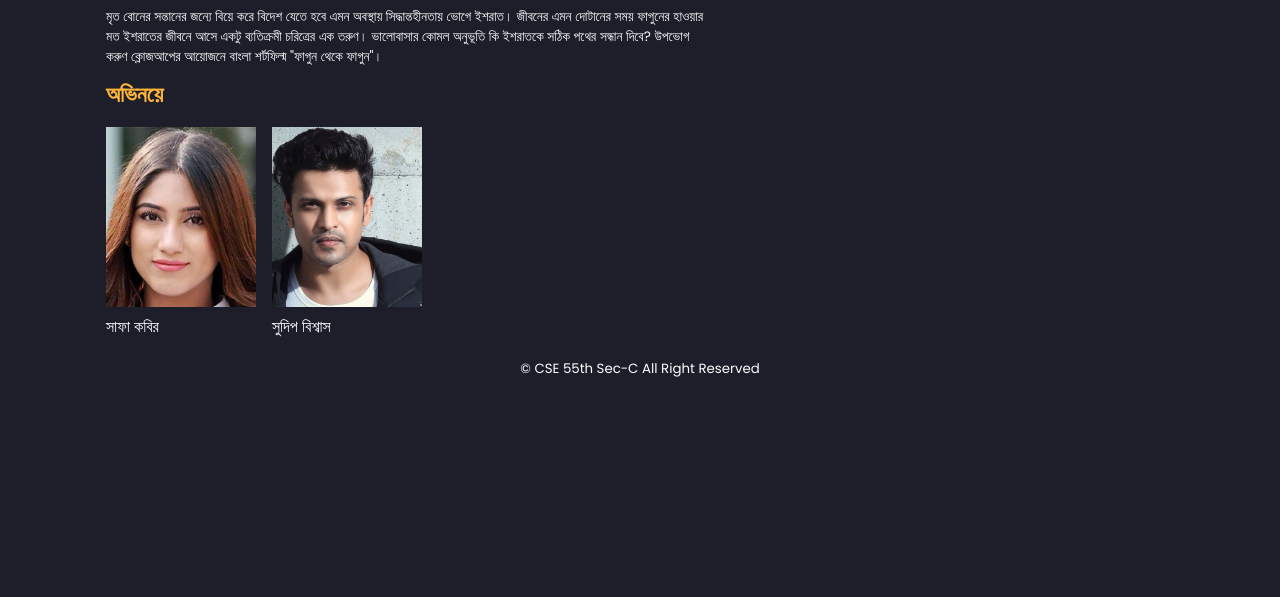
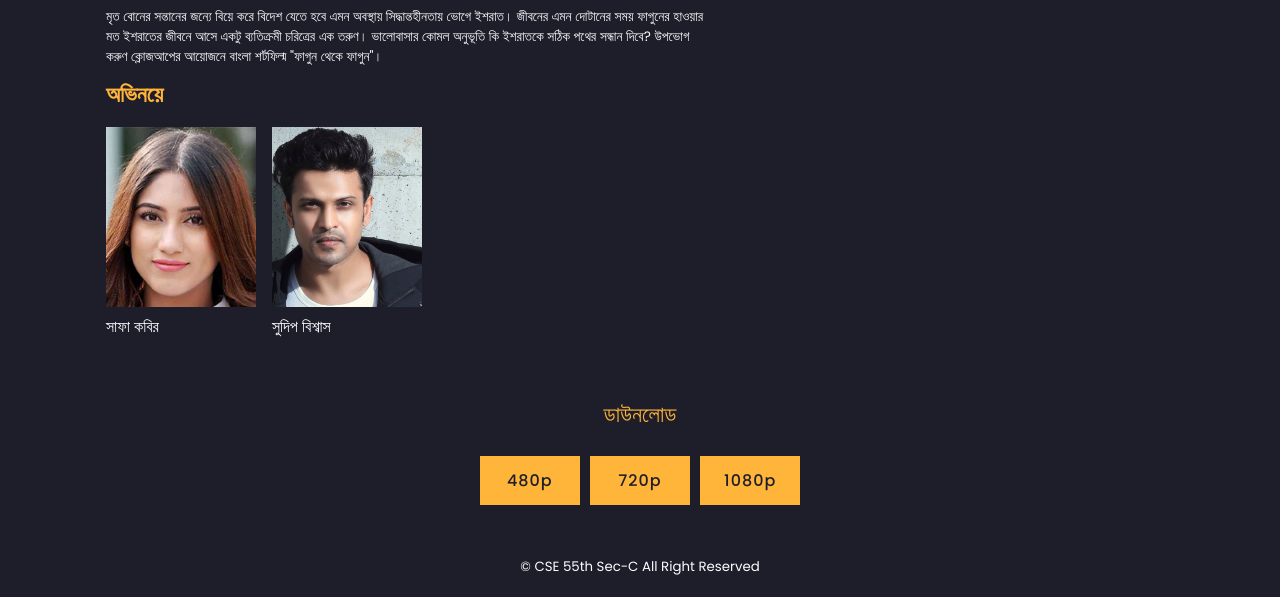
Before and after one commit to Muntasir15/MovieMela_project, a plain HTML site: page play-page.html in a window 1280 px wide. Shown: the part 730-1327 px from the top of the page. Before the commit the page ends 1129 px from the top, so only its background shows below. Drawn offline with nearby package versions, Linux system fonts and the light colour scheme.

Commit message:
Update play-page.html

```diff
--- a/play-page.html
+++ b/play-page.html
@@ -102,6 +102,18 @@
     </div>
 </div>
 
+<!--Download-->
+<div class="download">
+    <h2 class="download-title">ডাউনলোড</h2>
+    <div class="download-links">
+        <a href="play-page/movie-play480p.mp4" download>480p</a>
+        <a href="play-page/movie-play720p.mp4" download>720p</a>
+        <a href="play-page/movie-play1080p.mp4" download>1080p</a>
+    </div>
+</div>
+
+
+
 <!--Copyright-->
 <div class="copyright">
     <p>&#169; CSE 55th Sec-C All Right Reserved</p>
```
